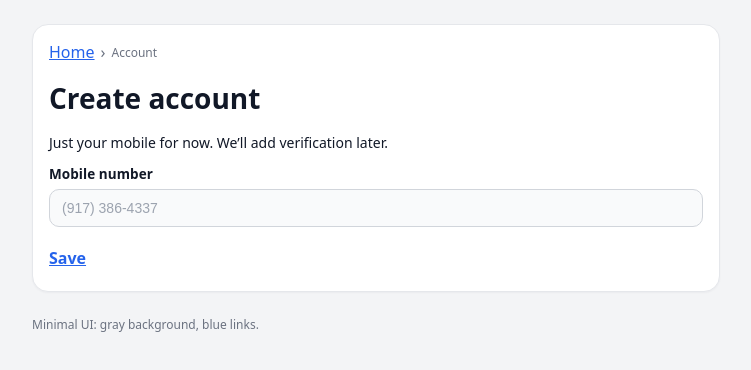
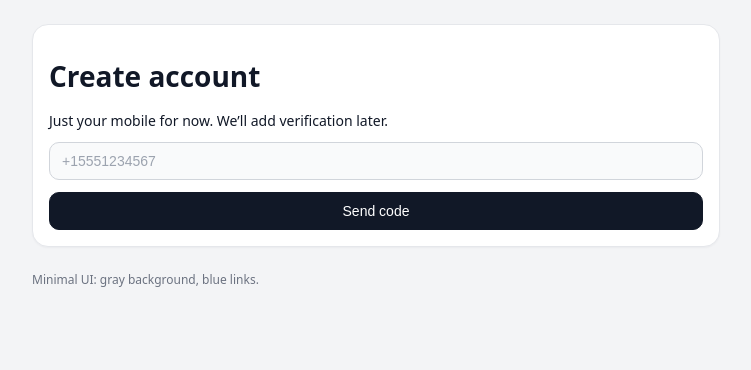
Before and after one commit to adamqureshi/car-ad-mvp, a Next.js app: page /account in a window 1280 px wide. Shown: the top 370 px of the page, without its empty margins (264-1015 px from the left). Built offline with nearby package versions, Linux system fonts and the light colour scheme.

Commit message:
Update page.tsx

```diff
--- a/app/account/page.tsx
+++ b/app/account/page.tsx
@@ -1,65 +1,95 @@
 "use client";
-import { useEffect, useState } from "react";
 
-function onlyDigits(s: string) { return s.replace(/\D/g, ""); }
-function formatUSPhone(s: string) {
-  const d = onlyDigits(s).slice(0, 10);
-  if (d.length < 4) return d;
-  if (d.length < 7) return `(${d.slice(0,3)}) ${d.slice(3)}`;
-  return `(${d.slice(0,3)}) ${d.slice(3,6)}-${d.slice(6)}`;
-}
+import { useState } from "react";
 
 export default function AccountPage() {
-  const [mobile, setMobile] = useState("");
+  const [phone, setPhone] = useState("");
+  const [code, setCode] = useState("");
+  const [step, setStep] = useState<"enter" | "code">("enter");
+  const [loading, setLoading] = useState(false);
+  const [msg, setMsg] = useState<string | null>(null);
 
-  useEffect(() => {
-    const m = localStorage.getItem("carad.mobile") || "";
-    setMobile(m ? formatUSPhone(m) : "");
-  }, []);
-
-  function onInput(e: React.ChangeEvent<HTMLInputElement>) {
-    const formatted = formatUSPhone(e.target.value);
-    setMobile(formatted);
-    requestAnimationFrame(() => e.target.setSelectionRange(formatted.length, formatted.length));
+  async function start() {
+    setMsg(null);
+    setLoading(true);
+    try {
+      const r = await fetch("/api/auth/start", {
+        method: "POST",
+        headers: { "Content-Type": "application/json" },
+        body: JSON.stringify({ phone }),
+      });
+      const data = await r.json();
+      if (!r.ok || !data.ok) throw new Error(data.error || "Failed to start");
+      setStep("code");
+      setMsg("Code sent via SMS.");
+    } catch (e: any) {
+      setMsg(e.message || "Error starting verification");
+    } finally {
+      setLoading(false);
+    }
   }
 
-  function save(e: React.FormEvent) {
-    e.preventDefault();
-    const raw = onlyDigits(mobile);
-    if (!raw) { alert("Enter your mobile"); return; }
-    localStorage.setItem("carad.mobile", raw);
-    alert("Saved!");
-    window.location.href = "/";
+  async function check() {
+    setMsg(null);
+    setLoading(true);
+    try {
+      const r = await fetch("/api/auth/check", {
+        method: "POST",
+        headers: { "Content-Type": "application/json" },
+        body: JSON.stringify({ phone, code }),
+      });
+      const data = await r.json();
+      if (!r.ok || !data.ok) throw new Error(data.error || "Invalid code");
+      setMsg("You're signed in!");
+      // redirect to dashboard or new-ad
+      window.location.href = "/";
+    } catch (e: any) {
+      setMsg(e.message || "Error verifying code");
+    } finally {
+      setLoading(false);
+    }
   }
 
   return (
     <div className="card">
-      <div className="breadcrumbs">
-        <a className="link" href="/">Home</a>
-        <span className="bc-sep">›</span>
-        <span className="small">Account</span>
-      </div>
-
       <div className="h1">Create account</div>
       <p className="p">Just your mobile for now. We’ll add verification later.</p>
 
-      <form className="row" onSubmit={save}>
-        <label className="small">Mobile number
+      {step === "enter" && (
+        <div className="row" style={{ marginTop: 12 }}>
           <input
             className="input"
-            placeholder="(917) 386-4337"
-            value={mobile}
-            onChange={onInput}
+            placeholder="+15551234567"
+            value={phone}
+            onChange={(e) => setPhone(e.target.value.replace(/\s/g, ""))}
             inputMode="tel"
             autoComplete="tel"
-            required
           />
-        </label>
+          <button className="button" type="button" onClick={start} disabled={loading}>
+            {loading ? "Sending…" : "Send code"}
+          </button>
+        </div>
+      )}
 
-        <a className="link-action" href="#" onClick={(e)=>{e.preventDefault(); (document.querySelector('form') as HTMLFormElement)?.requestSubmit();}}>
-          Save
-        </a>
-      </form>
+      {step === "code" && (
+        <div className="row" style={{ marginTop: 12 }}>
+          <input
+            className="input"
+            placeholder="6-digit code"
+            value={code}
+            onChange={(e) => setCode(e.target.value.trim())}
+            inputMode="numeric"
+          />
+          <button className="button" type="button" onClick={check} disabled={loading}>
+            {loading ? "Verifying…" : "Verify & sign in"}
+          </button>
+          <a className="link" style={{ marginTop: 8 }} onClick={() => setStep("enter")}>
+            Use a different number
+          </a>
+        </div>
+      )}
+
+      {msg && <div className="small" style={{ marginTop: 12 }}>{msg}</div>}
     </div>
   );
 }
```
